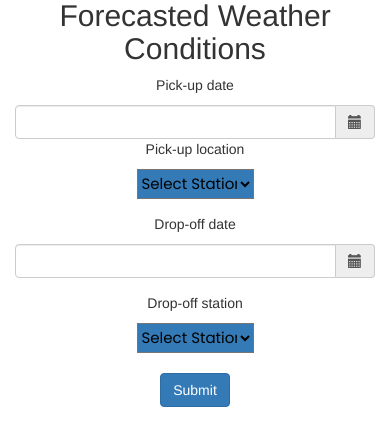
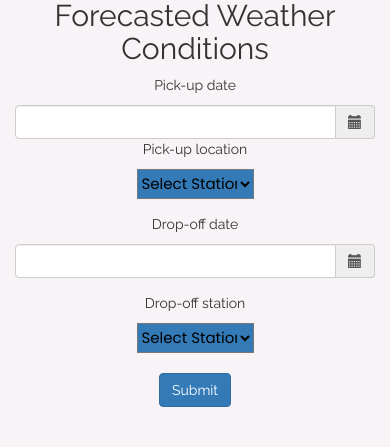
Before and after one commit to LDbosca/dublinBikes, a Flask app: template web/templates/index.html in a window 390 px wide. Shown: the part 1049-1496 px from the top of the page. Run offline with Flask 2, Linux system fonts and the light colour scheme; the template is opened without the code that fills it, so the values that code supplies are empty; some libraries are stand-ins or nearby versions; some web fonts are replaced.

Commit message:
CSS added

```diff
--- a/web/templates/index.html
+++ b/web/templates/index.html
@@ -13,6 +13,7 @@
     <link rel="stylesheet" href="https://maxcdn.bootstrapcdn.com/bootstrap/3.3.6/css/bootstrap.min.css">
     <link rel="stylesheet" href="{{ url_for('static',filename='style.css') }}">
     <link href="https://fonts.googleapis.com/css?family=Roboto|Poppins|Roboto+Slab|Patua+One" rel="stylesheet">
+    <link href="https://fonts.googleapis.com/css?family=Raleway" rel="stylesheet">
 
     <!--Ivan CSS start-->
     <link rel="stylesheet" href="https://stackpath.bootstrapcdn.com/font-awesome/4.7.0/css/font-awesome.min.css" integrity="sha384-wvfXpqpZZVQGK6TAh5PVlGOfQNHSoD2xbE+QkPxCAFlNEevoEH3Sl0sibVcOQVnN" crossorigin="anonymous">
@@ -22,10 +23,10 @@
     {{ charts_init }}
 </head>
 
-<body>
+<body style="background-color: #F8F3F6; font-family: 'Raleway', sans-serif;">
     <!--HTML element to hold the map:!-->
-    <header class="bg-info">
-        <h1 class="text-center text-danger font-weight-bold mt-2 mb-2 ml-2 mr-2" id="title">On yer bike Forecaster</h1>
+    <header style="background-color: #F8F3F6; font-family: 'Raleway', sans-serif;">
+        <h1 class="text-center text-danger font-weight-bold mt-2 mb-2 ml-2 mr-2" id="title">On Yer Bike Forecaster</h1>
     </header>
     <div id="googleMap" style="width:100%;height:500px;"></div>
     <div class="text-center mt-2 mb-2 ml-2 mr-2 w-auto container-fluid">
@@ -33,7 +34,7 @@
             <div class="col-md-6" id="departStnGraph">{{ charts.AvailabilityChart }}</div>
             <div class="col-md-6" id="arriveStnGraph">{{ charts.AvailabilityChart }}</div>
             <div class="col-md-6" id="currentWeather">
-                <div id="weather">
+                <div id="weather" style="font-family: 'Raleway', sans-serif;">
                     <h2>Current Weather Conditions</h2>
                     <p> The current weather is {{ wds[0]['weatherDescr'] }} </p>
                     <p> The current temperature is {{ wds[0]['temperature'] }} degrees centigrade</p>
@@ -44,7 +45,7 @@
                     {% endif %}
                 </div>
             </div>
-            <div class="col-md-6" id="currentWeather">
+            <div class="col-md-6" id="currentWeather" style="font-family: 'Raleway', sans-serif;">
                 <h2>Forecasted Weather Conditions</h2>
                 {% if forecast %}
                 <p>The forecasted weather is {{ futureWeatherJson['weather'][0]['description']}}<br>
```
